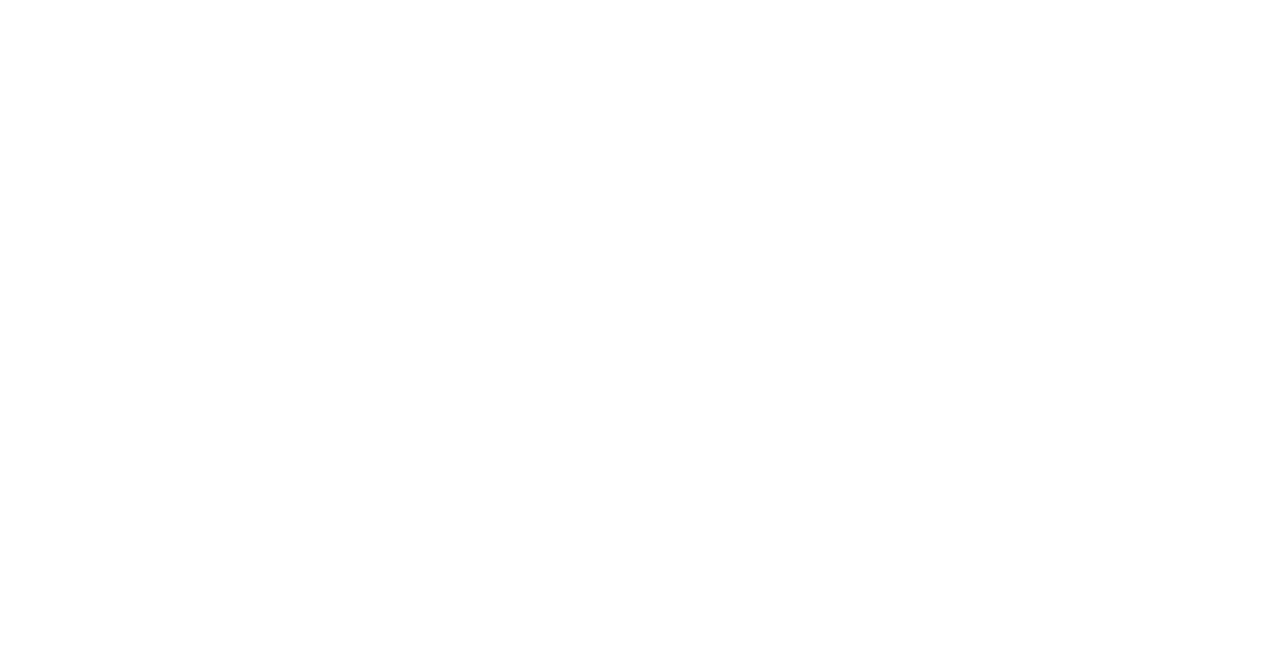
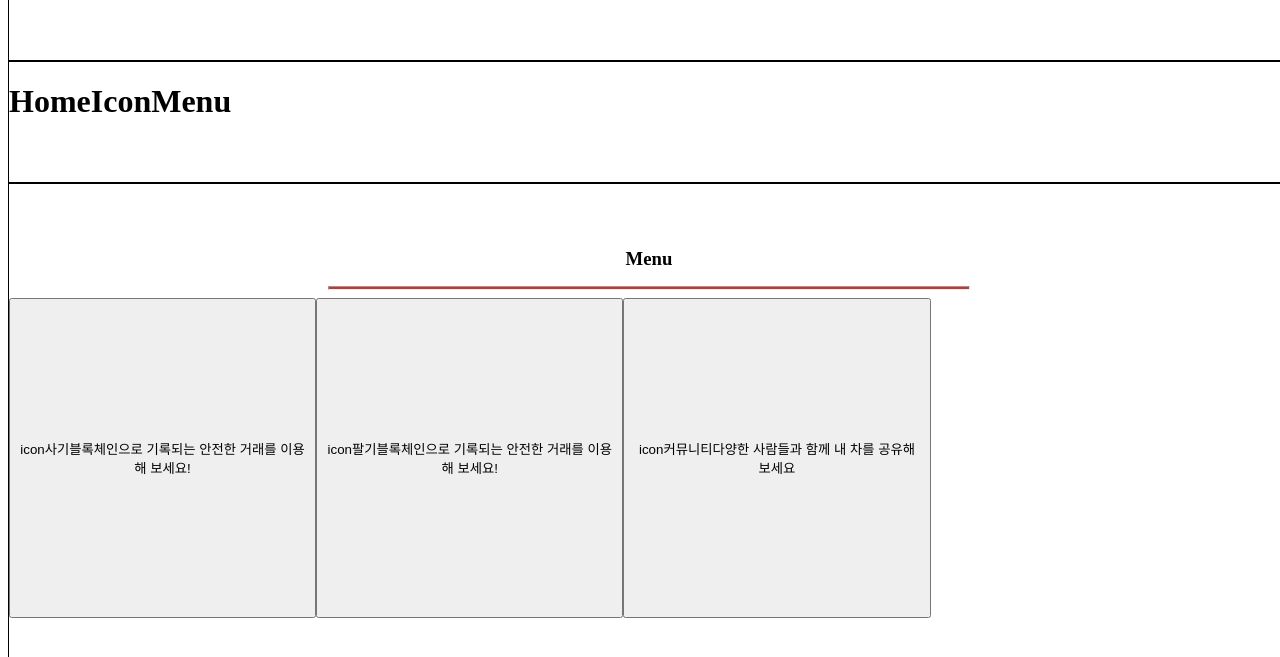
Before and after one commit to rhalsemd/carborn, a React (Create React App) app in the folder frontend/: page / in a window 1280 px wide. Shown: the part 521-1178 px from the top of the page. Before the commit the page ends 800 px from the top, so only its background shows below. Built offline with nearby package versions, Linux system fonts and the light colour scheme; no server answers.

Commit message:
[FE] ADD : #S08P22D209-147 Userhome 스켈레톤 코드 작성 중

```diff
--- /dev/null
+++ b/frontend/src/components/UserHome/HomeCarModel.tsx
@@ -0,0 +1,16 @@
+/** @jsxImportSource @emotion/react */
+import { css } from "@emotion/react";
+
+const container = css`
+  height: 71.5vh;
+  width: 100vw;
+  border: 1px solid black;
+`;
+
+export default function CarModel() {
+  return (
+    <div css={container}>
+      <h1>CarModel</h1>
+    </div>
+  );
+}
--- /dev/null
+++ b/frontend/src/components/UserHome/HomeIconMenu.tsx
@@ -0,0 +1,16 @@
+/** @jsxImportSource @emotion/react */
+import { css } from "@emotion/react";
+
+const container = css`
+  height: 15vh;
+  width: 100vw;
+  border: 1px solid black;
+`;
+
+export default function HomeIconMenu() {
+  return (
+    <div css={container}>
+      <h1>HomeIconMenu</h1>
+    </div>
+  );
+}
--- /dev/null
+++ b/frontend/src/components/UserHome/HomeMainMenu.tsx
@@ -0,0 +1,87 @@
+/** @jsxImportSource @emotion/react */
+import { css } from "@emotion/react";
+
+const container = css`
+  height: 100vh;
+  width: 100vw;
+  display: flex;
+  border: 1px solid black;
+  flex-direction: column;
+
+  .menu {
+    display: flex;
+    align-items: center;
+    flex-direction: column;
+  }
+
+  .menu > h3 {
+    margin-top: 5%;
+    margin-bottom: 8px;
+    /* font-weight: bolder; */
+  }
+  .menu > hr {
+    width: 50%;
+    background-color: #d23131;
+    height: 2px;
+  }
+`;
+
+const buttons = css`
+  display: flex;
+  .rectangleBtn {
+    height: 40vh;
+    width: 24vw;
+  }
+`;
+
+const squareBtn = css`
+  height: 20vh;
+  width: 24vw;
+`;
+
+interface Test {
+  icon: string;
+  name: string;
+  description: string;
+}
+
+type Test2 = Test[];
+
+export default function HomeMainMenu() {
+  const rectangles: Test2 = [
+    {
+      icon: "icon",
+      name: "사기",
+      description: "블록체인으로 기록되는 안전한 거래를 이용해 보세요!",
+    },
+    {
+      icon: "icon",
+      name: "팔기",
+      description: "블록체인으로 기록되는 안전한 거래를 이용해 보세요!",
+    },
+    {
+      icon: "icon",
+      name: "커뮤니티",
+      description: "다양한 사람들과 함께 내 차를 공유해 보세요",
+    },
+  ];
+  return (
+    <div css={container}>
+      <div>
+        <div className="menu">
+          <h3>Menu</h3>
+          <hr />
+        </div>
+        <div css={buttons}>
+          {rectangles.map((rect: Test, idx: number): any => (
+            <button className="rectangleBtn">
+              {rect.icon}
+              {rect.name}
+              {rect.description}
+            </button>
+          ))}
+        </div>
+      </div>
+    </div>
+  );
+}
--- a/frontend/src/index.tsx
+++ b/frontend/src/index.tsx
@@ -1,6 +1,6 @@
 import React from "react";
 import ReactDOM from "react-dom/client";
-import App from "./App";
+import App from "./routes/App";
 
 const root = ReactDOM.createRoot(
   document.getElementById("root") as HTMLElement
--- /dev/null
+++ b/frontend/src/routes/App.tsx
@@ -0,0 +1,22 @@
+import { BrowserRouter as Router, Routes, Route } from "react-router-dom";
+import MyVehicleRegistration from "./MyVehicleRegistration";
+import UserHome from "./UserHome";
+// import Test from "./routes/Test";
+
+function App() {
+  return (
+    // <div className="App"></div>
+    <Router>
+      <Routes>
+        {/* <Route path="/" element={<Test />}></Route> */}
+        <Route path="/" element={<UserHome />}></Route>
+        <Route
+          path="/myvehicle/registration"
+          element={<MyVehicleRegistration />}
+        ></Route>
+      </Routes>
+    </Router>
+  );
+}
+
+export default App;
--- /dev/null
+++ b/frontend/src/routes/UserHome.tsx
@@ -0,0 +1,15 @@
+/** @jsxImportSource @emotion/react */
+import { css } from "@emotion/react";
+import HomeCarModel from "../components/UserHome/HomeCarModel";
+import HomeIconMenu from "../components/UserHome/HomeIconMenu";
+import HomeMainMenu from "../components/UserHome/HomeMainMenu";
+
+export default function UserHome() {
+  return (
+    <>
+      <HomeCarModel />
+      <HomeIconMenu />
+      <HomeMainMenu />
+    </>
+  );
+}
```
